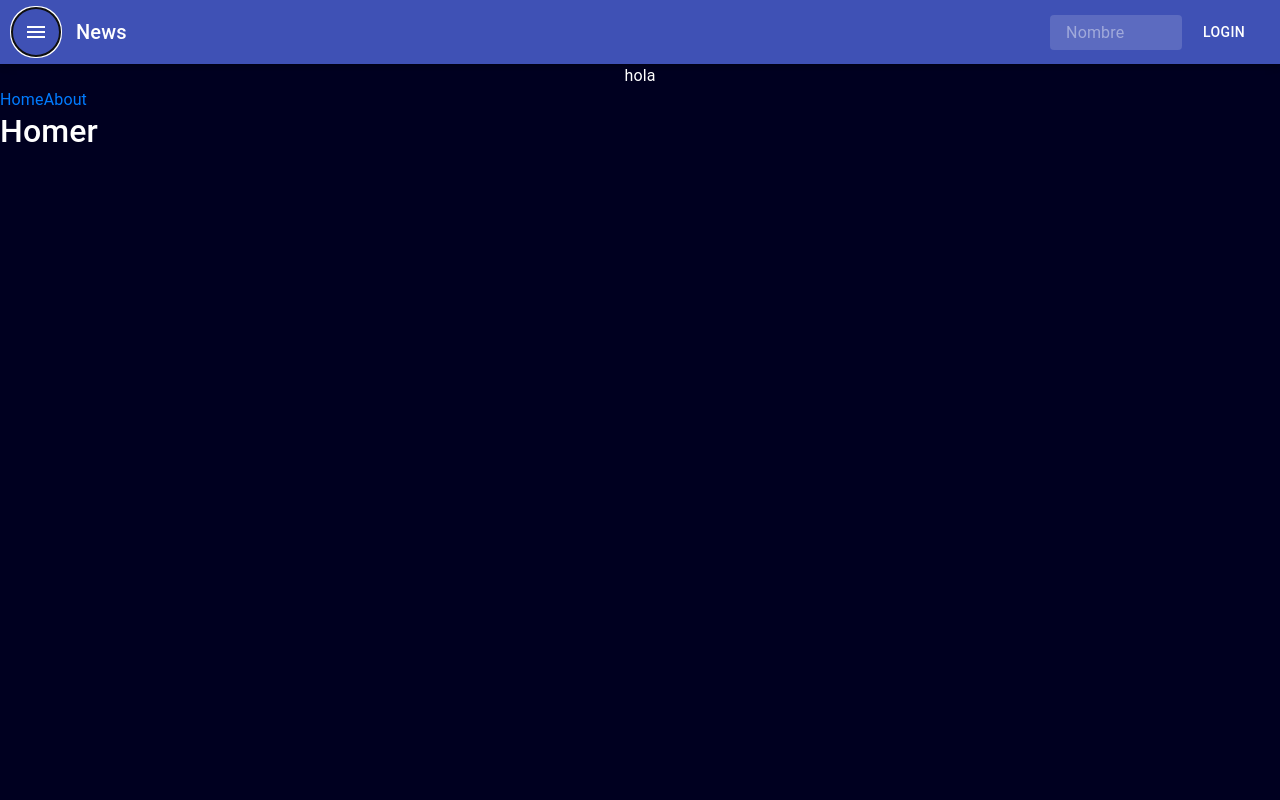
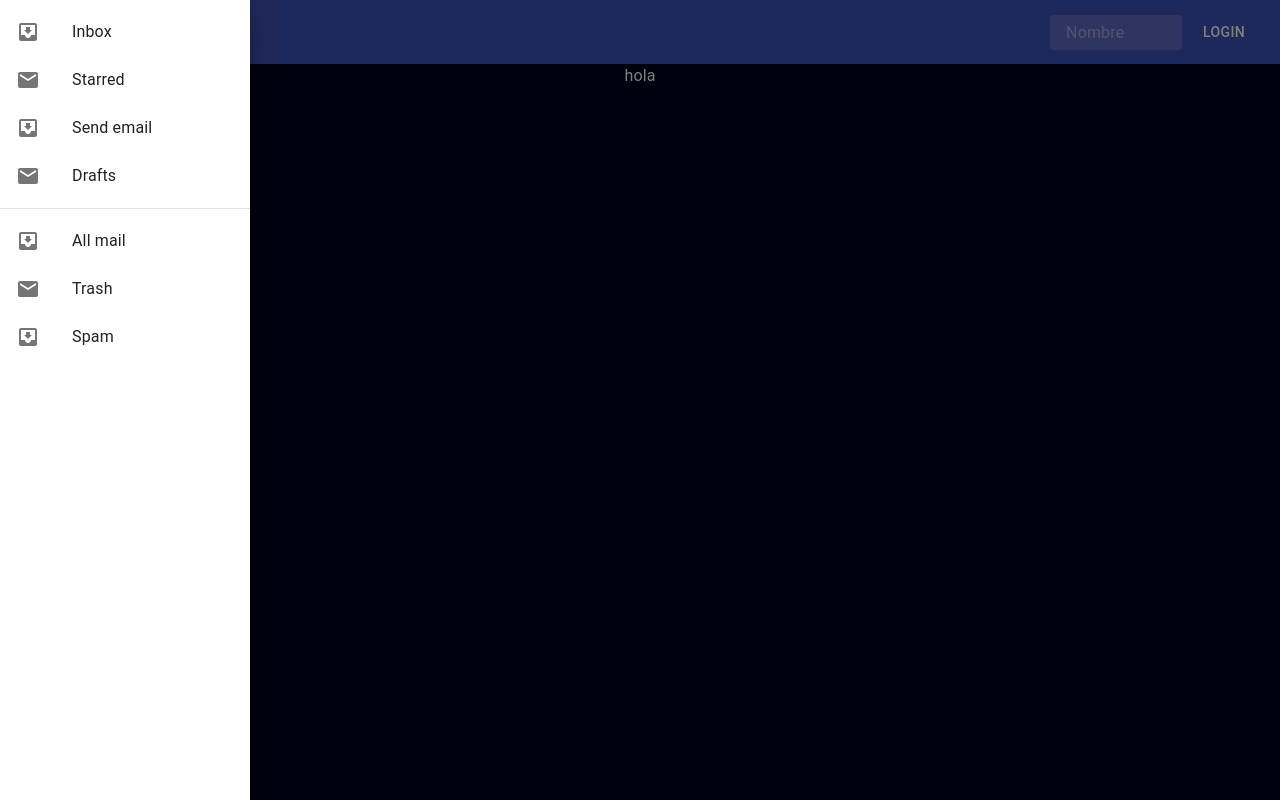
Before and after one commit to zniphers/React-proyect, a React (Create React App) app: page / in a window 1280 px wide. Both pictures are taken after a click on the button "menu". Built offline with nearby package versions, Linux system fonts and the light colour scheme.

Commit message:
se agrega menu desplegable

```diff
--- a/src/components/container/header/header.jsx
+++ b/src/components/container/header/header.jsx
@@ -1,7 +1,5 @@
 import React from 'react';
 import Container from 'react-bootstrap/Container';
-import Row from 'react-bootstrap/Row';
-import Col from 'react-bootstrap/Col';
 import 'bootstrap/dist/css/bootstrap.min.css';
 
 //app bar dependencias
@@ -12,11 +10,18 @@
 import Button from '@material-ui/core/Button';
 import IconButton from '@material-ui/core/IconButton';
 import MenuIcon from '@material-ui/icons/Menu';
-import SearchIcon from '@material-ui/icons/Search';
 import InputBase from '@material-ui/core/InputBase';
 
 //drawer dependencias
-
+import clsx from 'clsx';
+import Drawer from '@material-ui/core/Drawer';
+import List from '@material-ui/core/List';
+import Divider from '@material-ui/core/Divider';
+import ListItem from '@material-ui/core/ListItem';
+import ListItemIcon from '@material-ui/core/ListItemIcon';
+import ListItemText from '@material-ui/core/ListItemText';
+import InboxIcon from '@material-ui/icons/MoveToInbox';
+import MailIcon from '@material-ui/icons/Mail';
 
 
 const useStyles = makeStyles((theme) => ({
@@ -84,20 +89,67 @@
 
 export default function Header(){
     const classes = useStyles();
+    const [state, setState] = React.useState({
+        top: false,
+        left: false,
+        bottom: false,
+        right: false,
+      });
+
+      const toggleDrawer = (anchor, open) => (event) => {
+        if (event.type === 'keydown' && (event.key === 'Tab' || event.key === 'Shift')) {
+          return;
+        }
+
+        setState({ ...state, [anchor]: open });
+      };
+
+      const list = (anchor) => (
+        <div
+          className={clsx(classes.list, {
+            [classes.fullList]: anchor === 'top' || anchor === 'bottom',
+          })}
+          role="presentation"
+          onClick={toggleDrawer(anchor, false)}
+          onKeyDown={toggleDrawer(anchor, false)}
+        >
+          <List>
+            {['Inbox', 'Starred', 'Send email', 'Drafts'].map((text, index) => (
+              <ListItem button key={text}>
+                <ListItemIcon>{index % 2 === 0 ? <InboxIcon /> : <MailIcon />}</ListItemIcon>
+                <ListItemText primary={text} />
+              </ListItem>
+            ))}
+          </List>
+          <Divider />
+          <List>
+            {['All mail', 'Trash', 'Spam'].map((text, index) => (
+              <ListItem button key={text}>
+                <ListItemIcon>{index % 2 === 0 ? <InboxIcon /> : <MailIcon />}</ListItemIcon>
+                <ListItemText primary={text} />
+              </ListItem>
+            ))}
+          </List>
+        </div>
+      );
 
 
     return(
         <Container noGutters="true" fluid="true" >
-            {/* <Row >
-                <Col style={{ display:"flex", justifyContent: 'center', }} >sm=8</Col>
-                <Col style={{ display:"flex", justifyContent: 'center', }}>sm=4</Col>
-                <Col style={{ display:"flex", justifyContent: 'center', }}> hola</Col>
-            </Row> */}
             <AppBar position="static">
                 <Toolbar>
-                <IconButton edge="start" className={classes.menuButton} color="inherit" aria-label="menu">
-                    <MenuIcon />
-                </IconButton>
+                    {['left'].map((anchor) => (
+                        <React.Fragment key={anchor}>
+                        <IconButton edge="start" className={classes.menuButton} color="inherit" aria-label="menu"
+                        onClick={toggleDrawer(anchor, true)}>
+                            <MenuIcon />
+                        </IconButton>
+                        <Drawer anchor={anchor} open={state[anchor]} onClose={toggleDrawer(anchor, false)}>
+                            {list(anchor)}
+                        </Drawer>
+                        </React.Fragment>
+                    ))}
+
                 <Typography variant="h6" className={classes.title}>
                     News
                 </Typography>
```
